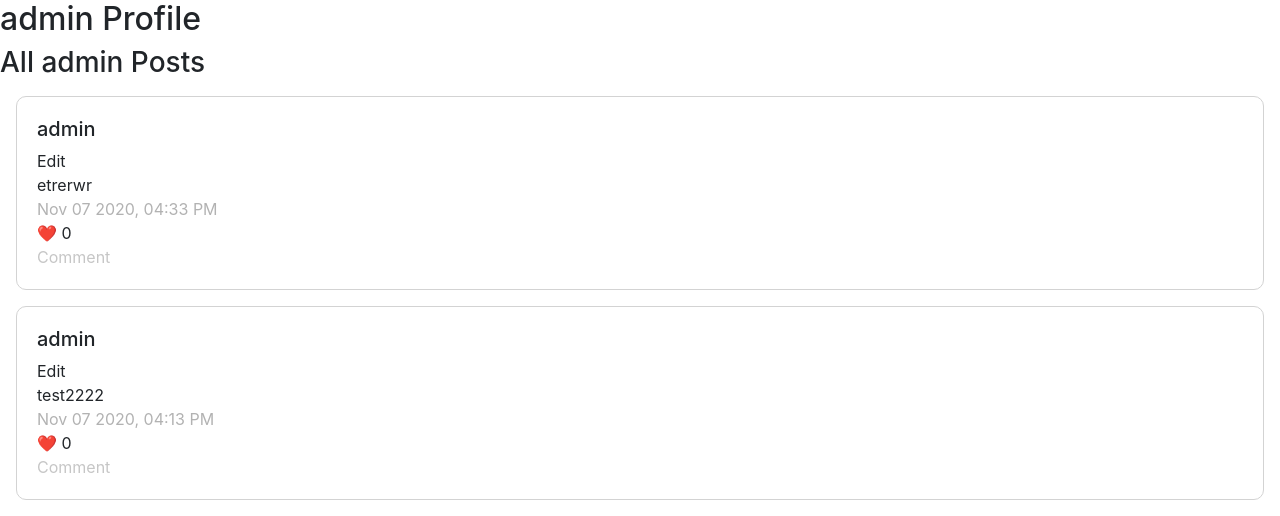
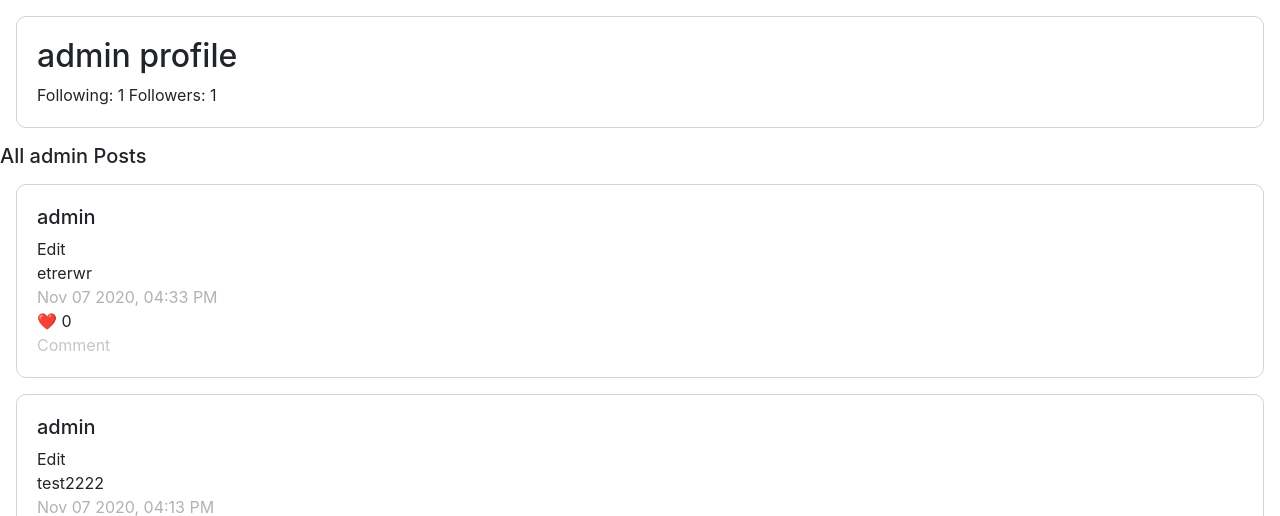
Before and after one commit to martyanovandrey/Network, a Django app: page /profile/admin in a window 1280 px wide. Shown: the part 56-572 px from the top of the page. Run offline with Django 3.2, Linux system fonts and the light colour scheme; a user stored in the database is signed in; data comes from the database, SQL or seed files in the repository; both versions use the stored data as it was after the commit; some libraries are stand-ins or nearby versions.

Commit message:
follow\unfollow

```diff
--- a/network/admin.py
+++ b/network/admin.py
@@ -1,7 +1,8 @@
 from django.contrib import admin
 
 # Register your models here.
-from . models import User, Post
+from . models import User, Post, UserFollowing
 
 admin.site.register(User)
 admin.site.register(Post)
+admin.site.register(UserFollowing)
--- a/network/models.py
+++ b/network/models.py
@@ -22,3 +22,10 @@ class Post(models.Model):
             'likes': self.likes,
             'timestamp': self.timestamp.strftime("%b %#d %Y, %#I:%M %p")
         }
+
+class UserFollowing(models.Model):
+    user_id = models.ForeignKey("User", on_delete=models.CASCADE, related_name="following")
+    following_user_id = models.ForeignKey("User", on_delete=models.CASCADE, related_name="followers")
+
+    class Meta:
+        unique_together = ['user_id', 'following_user_id']
--- a/network/static/network/index.js
+++ b/network/static/network/index.js
@@ -77,3 +77,12 @@ function create_post() {
 			console.log(result);
         });
 }
+
+function follow() {
+	fetch(`/profile/${this.dataset.mailid}/follow`, {
+		method: 'PUT',
+		body: JSON.stringify({
+			read: true
+		})
+	})
+}
--- a/network/templates/network/profile.html
+++ b/network/templates/network/profile.html
@@ -3,12 +3,35 @@
 
 
 {% block body %}
-    <h2> {{ name }} Profile</h2>
+{{ request.user.username|json_script:"username" }}
+<div class='card-body'>
+    <h2> {{ name }} profile</h2>
+    <span> Following: {{ following }} </span>
+    <span> Followers: {{ followers }}</span>
+    {% if user.is_authenticated %}
+        {% if user|stringformat:"s" != name|stringformat:"s" %}
+            {% if is_followed %}
+                <form action="{% url 'profile' name %}" method="post">
+                    {% csrf_token %}
+                    <button class="btn btn-light"> Unfollow </button>
+                </form>
+            {% else %}
+                <form action="{% url 'profile' name %}" method="post">
+                    {% csrf_token %}
+                    <button class="btn btn-primary"> Follow </button>
+                </form>
+            {% endif %}
+        {% endif %}
+    {% else %}
+        Sign in to follow.
+    {% endif %}
+</div>
+
     <div id="followers-view">
 
     </div>
     <div>
-        <h3>All {{ name }} Posts</h3>
+        <h5>All {{ name }} Posts</h5>
     </div>
     <div id="posts-view">
 {% endblock %}
--- a/network/urls.py
+++ b/network/urls.py
@@ -15,5 +15,7 @@ urlpatterns = [
 
     # API Routes
     path("create_post", views.create_post, name="create_post"),
-    path("posts", views.posts, name="posts")
+    path("posts", views.posts, name="posts"),
+    path("/profile/<str:profile>/follow", views.follow, name="follow")
+
 ]
--- a/network/views.py
+++ b/network/views.py
@@ -6,8 +6,7 @@ from django.shortcuts import render
 from django.urls import reverse
 from django.views.decorators.csrf import csrf_exempt,csrf_protect
 
-from .models import User, Post
-
+from .models import User, Post, UserFollowing
 
 def index(request):
 
@@ -83,7 +82,24 @@ def create_post(request):
     return HttpResponse(status=204)
 
 def profile(request, profile):
-    posts = Post.objects.filter(user=request.user)
-    posts = posts.order_by("-timestamp").all()
-    posts = JsonResponse([post.serialize() for post in posts], safe=False)
-    return render(request, 'network/profile.html', {'name': profile})
+    user = User.objects.get(id=request.user.id)
+    follow = User.objects.get(username=profile)
+    try:
+        UserFollowing.objects.get(user_id=user, following_user_id=follow).delete()
+        is_followed = False
+    except:
+        UserFollowing.objects.create(user_id=user, following_user_id=follow)
+        is_followed = True
+
+    following = user.following.count()
+    followers = user.followers.count()
+    return render(request, 'network/profile.html', {
+        'name': profile,
+        'following': following,
+        'followers': followers,
+        'is_followed': is_followed
+        })
+
+def follow(request):
+    if request.method != "POST":
+        return JsonResponse({"error": "POST request required."}, status=400)
```
Also changed, not shown: db.sqlite3, network/migrations/0004_userfollowing.py (added), network/migrations/0005_delete_userfollowing.py (added), network/migrations/0006_userfollowing.py (added).
